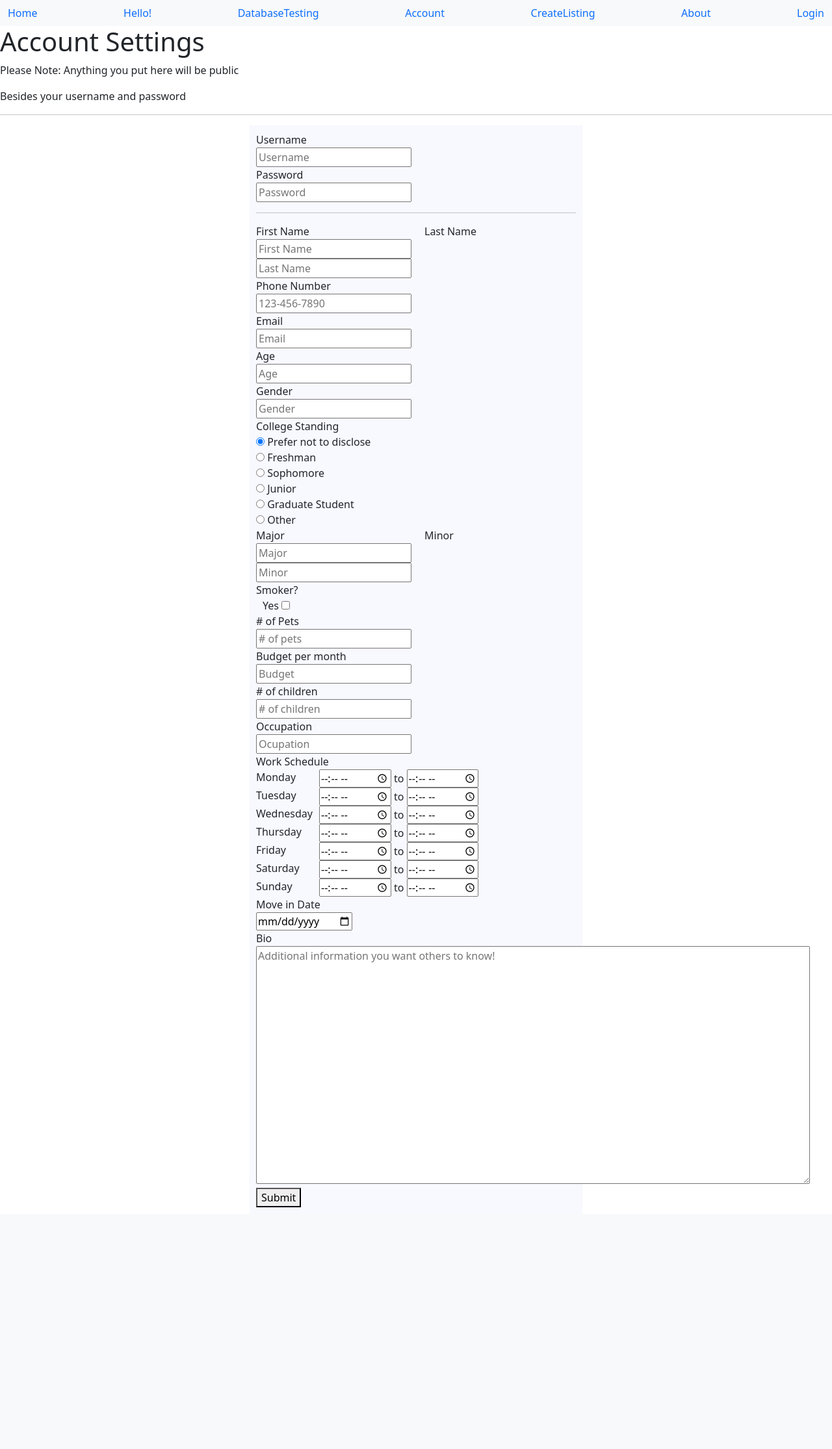
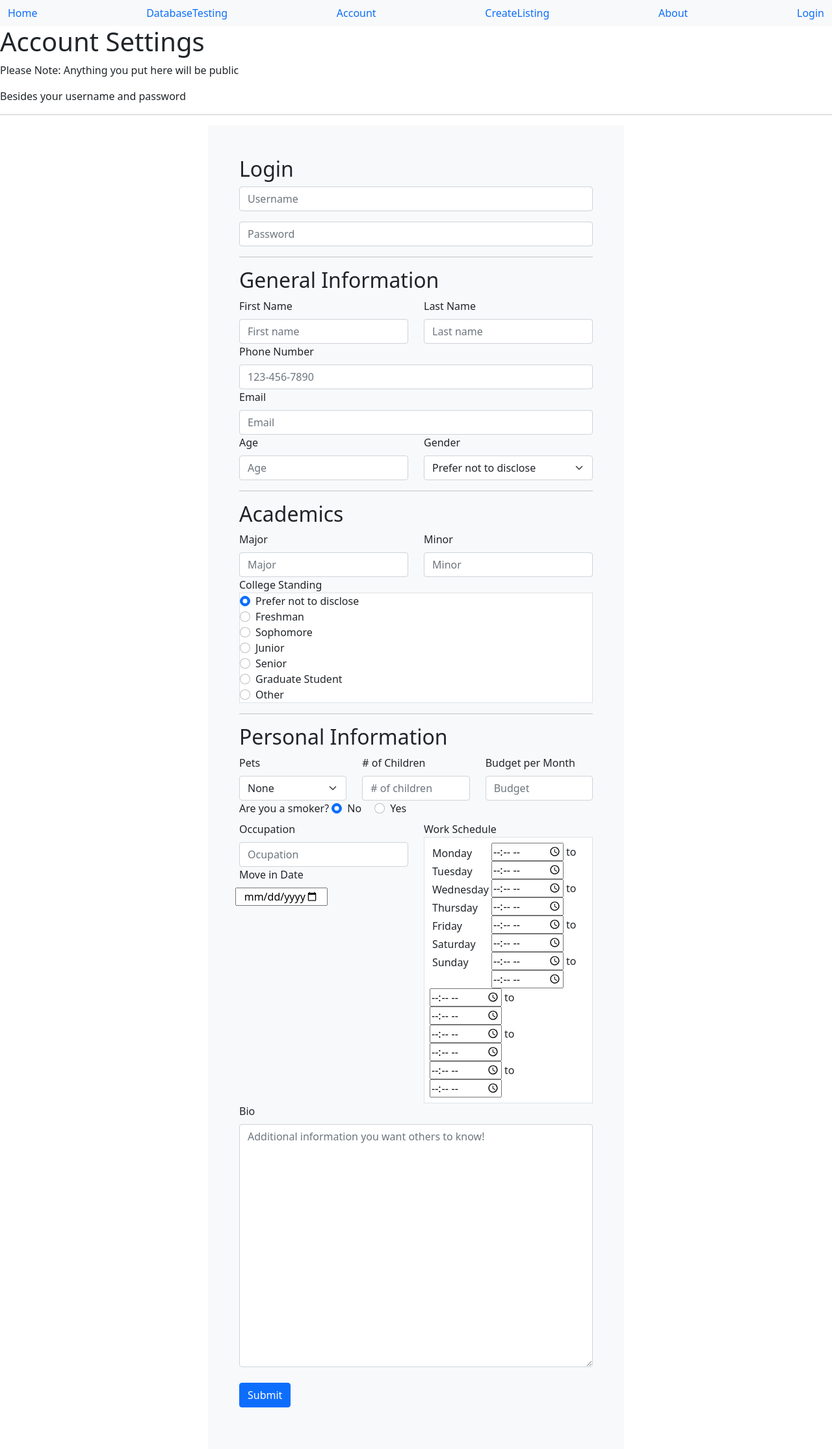
Before and after one commit to TheWaitlisters/Bronco-Mates, a Flask app: page /accountsettings in a window 1280 px wide. Shown: the whole page at 65% size. Before the commit the page ends 1858 px from the top, so only its background shows below. Run offline with Flask 2, Linux system fonts and the light colour scheme; some libraries are stand-ins or nearby versions.

Commit message:
Modernized forms; changed homepage layout; added listing unittests

```diff
--- a/src/main/python/app.py
+++ b/src/main/python/app.py
@@ -23,10 +23,6 @@ loginInfo = [{'username' : 'testusername', 'password' : 'testpassword'}]
 @app.route("/")
 def homePage():
     return render_template('index.html', account = accountDB, listing = listingDB)
-
-@app.route("/hello")
-def hello():
-    return render_template('hello.html')
 
 @app.route("/databasetest")
 def databaseTesting():
@@ -108,7 +104,6 @@ def createListing():
         address = request.form["address"]
         address2 = request.form["address2"]
         city = request.form["city"]
-        country = request.form["country"]
         state = request.form["state"]
         zip = request.form["zip"]
         beds = request.form["beds"]
@@ -119,12 +114,23 @@ def createListing():
 
         if not address:
             flash("Address required")
+        elif not city:
+            flash("City required")
+        elif state == "Choose..." or not state:
+            flash("State required")
+        elif not zip:
+            flash("ZIP code required")
+        elif not beds:
+            flash("Number of beds required")
+        elif not baths:
+            flash("Number of baths required")
+        elif not price:
+            flash("Price required")
         else:
             listingDB.append({
                 "address" : address,
                 "address2" : address2,
                 "city" : city,
-                "country" : country,
                 "state" : state,
                 "zip" : zip,
                 "beds" : beds,
@@ -141,15 +147,5 @@ def createListing():
 def favorites():
     return render_template("favorites.html")
 
-@app.route("/insertdocument")
-def insertdocument():
-    client = MongoClient()
-    db = client.bronco_mates
-    collection = db.students
-    record = {"student" : "Andy Munoz",
-              "major" : "Computer Science"}
-    post_id = collection.insert_one(record).inserted_id
-    return render_template('insertdocument.html', print(post_id))
-
 if __name__ == "__main__":
     app.run(debug=True)
--- /dev/null
+++ b/src/main/python/static/css/style.css
@@ -0,0 +1,31 @@
+.message {
+    padding: 10px;
+    margin: 5px;
+    background-color: #f3f3f3
+}
+nav a {
+    font-size: 1em;
+    margin-left: 0px;
+    text-decoration: none;
+}
+
+.alert {
+    padding: 20px;
+    margin: 5px;
+    color: #970020;
+    background-color: #ffd5de;
+}
+
+.center {
+      margin: auto;
+      width: 40%;
+      padding: 10px;
+      background-color:ghostwhite
+}
+
+.login {
+      margin: auto;
+      width: 30%;
+      padding: 10px;
+      background-color:ghostwhite
+}
--- a/src/main/python/templates/account_settings.html
+++ b/src/main/python/templates/account_settings.html
@@ -5,123 +5,142 @@
       <p>Please Note: Anything you put here will be public</p>
       <p>Besides your username and password</p>
       <hr>
-    <div class="center">
+      <div class="container-fluid bg-light w-50 p-5">
       <form method="post">
 
+      <div class="mb-3">
+            <h2>Login</h2>
             <!-- USERNAME IS FOR TESTING PURPOSES, EVENTUALLY TAKE THIS OUT-->
-        <label for="username">Username</label>
-        <br>
-        <input type="text" name="username" placeholder="Username" value="{{ request.form['username'] }}">
-        <br>
-
+                  <input type="username" class="form-control" name="username" placeholder="Username" value="{{ request.form['username'] }}">
+            </div>
             <!-- PASSWORD IS FOR TESTING PURPOSES, EVENTUALLY TAKE THIS OUT-->
-        <label for="password">Password</label>
-        <br>
-        <input type="text" name="password" placeholder="Password" value="{{ request.form['password'] }}">
-        <br>
+            <div class="mb-3">
+                  <input type="password" class="form-control" name="password" placeholder="Password" value="{{ request.form['password'] }}">
+            </div>
       <hr>
 
-        <div id="name">
-              <div style="margin-right:20px; float:left">
-                     <label for="firstName">First Name</label>
-                     <br>
-                            <input type="text" name="firstName" placeholder="First Name" value="{{ request.form['firstName'] }}">
-                     <br>
+      <div class="mb-3">
+            <h2>General Information</h2>
+            <div class="row">
+                  <div class="col">
+                        <label for="firstName" class="form-label">First Name</label>
+                        <input type="text" class="form-control" placeholder="First name" value="{{ request.form['firstName'] }}">
                   </div>
-              <div>
-                     <label for="lastName">Last Name</label>
-                     <br>
-                            <input type="text" name="lastName" placeholder="Last Name" value="{{ request.form['lastName'] }}">
-                     <br>
+                  <div class="col">
+                        <label for="lastName" class="form-label">Last Name</label>
+                        <input type="text" class="form-control" placeholder="Last name" value="{{ request.form['lastName'] }}">
                   </div>
             </div>
 
-        <label for="phoneNumber">Phone Number</label>
-        <br>
-        <input type="tel" name="phoneNumber" pattern="[0-9]{3}-[0-9]{3}-[0-9]{4}"
-              placeholder="123-456-7890" value="{{ request.form['phoneNumber'] }}">
-        <br>
 
+            <label for="phoneNumber" class="form-label">Phone Number</label>
+            <input type="tel" class="form-control" name="phoneNumber" placeholder="123-456-7890" value="{{ request.form['phoneNumber'] }}"
+                  pattern="[0-9]{3}-[0-9]{3}-[0-9]{4}" >
 
-        <label for="email">Email</label>
-        <br>
-        <input type="email" name="email" placeholder="Email" value="{{ request.form['email'] }}">
-        <br>
+            <label for="email" class="form-label">Email</label>
+            <input type="text" class="form-control" name="email" placeholder="Email" value="{{ request.form['email'] }}">
 
-        <!-- CHECK INPUT TO ENSURE IT IS AN INT -->
-        <label for="age">Age</label>
-        <br>
-        <input type="number" name="age" placeholder="Age" value="{{ request.form['age'] }}">
-        <br>
-
-        <!-- DROP DOWN BOX FOR GENDER -->
-        <label for="gender">Gender</label>
-        <br>
-        <input type="text" name="gender" placeholder="Gender" value="{{ request.form['gender'] }}">
-        <br>
-
-        <label for="standing">College Standing</label>
-        <br>
-              <input type="hidden" name="standing" value="Prefer not to disclose">
-              <input type="radio" id="default" name="standing" checked value="Prefer not to disclose">
-              <label for="default">Prefer not to disclose</label><br>
-              <input type="radio" id="freshman" name="standing" value="Freshman">
-              <label for="freshman">Freshman</label><br>
-              <input type="radio" id="sophomore" name="standing" value="Sophomore">
-              <label for="sophomore">Sophomore</label><br>
-              <input type="radio" id="junior" name="standing" value="Junior">
-              <label for="junior">Junior</label><br>
-              <input type="radio" id="grad" name="standing" value="Grad">
-              <label for="grad">Graduate Student</label><br>
-              <input type="radio" id="other" name="standing" value="Other">
-              <label for="other">Other</label>
-        <br>
-
-        <div id="major/minor">
-              <div style="margin-right:20px; float:left">
-                     <label for="major">Major</label>
-                     <br>
-                     <input type="text" name="major" placeholder="Major" value="{{ request.form['major'] }}">
-                     <br>
+            <div class="row">
+                  <div class="col">
+                        <label for="age" class="form-label">Age</label>
+                        <input type="number" class="form-control" name="age" placeholder="Age" value="{{ request.form['age'] }}">
                   </div>
-              <div>
-                     <label for="minor">Minor</label>
-                     <br>
-                     <input type="text" name="minor" placeholder="Minor" value="{{ request.form['minor'] }}">
-                     <br>
+                  <div class="col">
+                        <label for="gender" class="form-label">Gender</label>
+                        <select class="form-select" aria-label="Default Select" name="gender" value="{{ request.form['gender']}}">
+                              <option selected>Prefer not to disclose</option>
+                              <option value="Male">Male</option>
+                              <option value="Female">Female</option>
+                              <option value="Non-Binary">Non-Binary</option>
+                              <option value="Transgender">Transgender</option>
+                              <option value="Other">Other</option>
+                        </select>
+                        </div>
+                  </div>
+            <hr>
+            <h2>Academics</h2>
+            <div class="row">
+                  <div class="col">
+                        <label for="major" class="form-label">Major</label>
+                        <input type="text" class="form-control" name="major" placeholder="Major" value="{{ request.form['major'] }}">
+                  </div>
+                  <div class="col">
+                        <label for="minor" class="form-label">Minor</label>
+                        <input type="text" class="form-control" name="minor" placeholder="Minor" value="{{ request.form['minor'] }}">
                   </div>
             </div>
 
-        <label for="smoker">Smoker?</label>
-        <br>
-        <span style="margin-left:10px">Yes</span>
-        <input type="hidden" name="smoker" value=False>
-        <input type="checkbox" name="smoker" value=True>
+            <label for="standing" class="form-check-label">College Standing</label>
+            <div class="form-check bg-white border mb-3">
+                  <input type="hidden" name="standing" value="Prefer not to disclose">
+                  <input class="form-check-input" type="radio" id="default" name="standing" checked value="Perfer not to disclose">
+                  <label class="form-check-label" for="default">Prefer not to disclose</label> <br>
+                  <input class="form-check-input" type="radio" id="freshman" name="standing" value="Freshman">
+                  <label class="form-check-label" for="freshman">Freshman</label> <br>
+                  <input class="form-check-input" type="radio" id="sophomore" name="standing" value="Sophomore">
+                  <label class="form-check-label" for="sophomore">Sophomore</label> <br>
+                  <input class="form-check-input" type="radio" id="junior" name="standing" value="Junior">
+                  <label class="form-check-label" for="junior">Junior</label> <br>
+                  <input class="form-check-input" type="radio" id="senior" name="standing" value="Senior">
+                  <label class="form-check-label" for="senior">Senior</label> <br>
+                  <input class="form-check-input" type="radio" id="grad" name="standing" value="Grad">
+                  <label class="form-check-label" for="grad">Graduate Student</label> <br>
+                  <input class="form-check-input" type="radio" id="other" name="standing" value="Other">
+                  <label class="form-check-label" for="other">Other</label>
+            </div>
+            <hr>
+
+            <h2>Personal Information</h2>
+            <div class="row">
+                  <div class="col">
+                        <label for="pets" class="form-label">Pets</label>
+                        <select class="form-select" aria-label="Default Select" name="pets" value="{{ request.form['pets']}}">
+                              <option selected>None</option>
+                              <option value="Dog">Dog</option>
+                              <option value="Cat">Cat</option>
+                              <option value="Bird">Birds</option>
+                              <option value="Fish">Fish</option>
+                              <option value="Reptile">Reptile</option>
+                              <option value="Other">Other</option>
+                        </select>
+                  </div>
+                  <div class="col">
+                        <label class="form-label"># of Children</label>
+                        <input type="number" class="form-control"
+                              name="children" placeholder="# of children" value="{{ request.form['children'] }}">
+                  </div>
+                  <div class="col">
+                        <label class="form-label">Budget per Month</label>
+                        <input type="number" class="form-control"
+                              name="budget" placeholder="Budget" value="{{ request.form['budget'] }}">
+                  </div>
+            </div>
+
+            <label class="form-label">Are you a smoker?</label>
+            <div class="form-check-inline form-check">
+                  <label class="form-check-label" for="smoker">No</label>
+                  <input class="form-check-input" type="radio" name="smoker" checked value=False>
+            </div>
+            <div class="form-check-inline form-check">
+                  <label class="form-check-label" for="smoker">Yes</label>
+                  <input class="form-check-input" type="radio" name="smoker" value=True>
+            </div>
             <br>
 
-        <label for="pets"># of Pets</label>
-        <br>
-        <input type="number" name="pets" placeholder="# of pets" value="{{ request.form['pets'] }}">
-        <br>
-
-        <label for="budget">Budget per month</label>
-        <br>
-        <input type="number" name="budget" placeholder="Budget" value="{{ request.form['budget'] }}">
-        <br>
-
-        <label for="children"># of children</label>
-        <br>
-        <input type="number" name="children" placeholder="# of children" value="{{ request.form['children'] }}">
-        <br>
-
-        <label for="occupation">Occupation</label>
-        <br>
-        <input type="text" name="ocupation" placeholder="Ocupation" value="{{ request.form['ocupation'] }}">
-        <br>
-
+            <div class="row">
+                  <div class="col">
+                        <label for="occupation" class="form-label">Occupation</label>
+                        <input type="text" class="form-control" name="ocupation" placeholder="Ocupation" value="{{ request.form['ocupation'] }}">
+                        <div class="row">
+                              <label for="moveDate" class="form-label">Move in Date</label>
+                              <input type="date" class="w-50" name="moveDate" style="margin-left:2%" placeholder="Move in Date"
+                                    value="{{ request.form['moveDate'] }}">
+                        </div>
+                  </div>
+                  <div class="col">
                   <label for="schedule">Work Schedule</label>
-        <div id="workScheduleDays">
-                  <div style="margin-right:10px; float:left">
+                  <div class="bg-white border p-2">
+                              <div class="m-1" style="float:left">
                                     <label for="mSchedule" style="margin-bottom:4px">Monday</label> <br>
                                     <label for="tSchedule" style="margin-bottom:4px">Tuesday</label> <br>
                                     <label for="wSchedule" style="margin-bottom:4px">Wednesday</label> <br>
@@ -167,22 +186,15 @@
                                     <br>
                               </div>
                         </div>
+                  </div>
+            </div>
 
-        <label for="moveDate">Move in Date</label>
+            <label for="bio" class="form-label">Bio</label>
+            <textarea class="form-control" name="bio" placeholder="Additional information you want others to know!"
+                  rows="15">{{ request.form['bio'] }}</textarea>
+
             <br>
-        <input type="date" name="moveDate" placeholder="Move in Date" value="{{ request.form['moveDate'] }}">
-        <br>
-
-        <label for="bio">Bio</label>
-        <br>
-        <textarea name="bio"
-              placeholder="Additional information you want others to know!"
-              rows="15"
-              cols="90"
-              >{{ request.form['bio'] }}</textarea>
-        <br>
-
-        <button type="submit">Submit</button>
+            <button type="submit" class="btn btn-primary">Submit</button>
             </form>
        </div>
 {% endblock %}
--- a/src/main/python/templates/base.html
+++ b/src/main/python/templates/base.html
@@ -5,50 +5,13 @@
 
       <!-- Bootstrap CSS -->
       <link href="https://cdn.jsdelivr.net/npm/bootstrap@5.1.0/dist/css/bootstrap.min.css" rel="stylesheet" integrity="sha384-KyZXEAg3QhqLMpG8r+8fhAXLRk2vvoC2f3B09zVXn8CA5QIVfZOJ3BCsw2P0p/We" crossorigin="anonymous">
-
-    <title>{% block title %} {% endblock %} - FlaskApp</title>
-    <style>
-        .message {
-            padding: 10px;
-            margin: 5px;
-            background-color: #f3f3f3
-        }
-        nav a {
-            font-size: 1em;
-            margin-left: 0px;
-            text-decoration: none;
-        }
-
-        .alert {
-            padding: 20px;
-            margin: 5px;
-            color: #970020;
-            background-color: #ffd5de;
-        }
-
-       .center {
-              margin: auto;
-              width: 40%;
-              padding: 10px;
-              background-color:ghostwhite
-       }
-
-       .login {
-              margin: auto;
-              width: 30%;
-              padding: 10px;
-              background-color:ghostwhite
-       }
-
-</style>
-
-    </style>
+      <link rel="stylesheet" href="{{ url_for('static', filename='css/style.css') }}">
+    <title>{% block title %} {% endblock %}</title>
 </head>
 <body>
   <nav class="navbar navbar-expand-lg navbar-light bg-light">
     <div class="container-fluid">
       <a href="{{ url_for('homePage') }}">Home</a>
-      <a href="{{ url_for('hello') }}">Hello!</a>
       <a href="{{ url_for('databaseTesting') }}">DatabaseTesting</a>
       <a href="{{ url_for('accountSettings') }}">Account</a>
       <a href="{{ url_for('createListing') }}">CreateListing</a>
```
Also changed, not shown: build.py (+4 -6 lines), src/main/python/templates/index.html (+29 -22 lines), src/main/python/templates/listing_description.html (+53 -67 lines), src/main/python/templates/login.html (+7 -11 lines), src/unittest/python/flask_tests.py (+189 -7 lines). Lines whose indentation alone changed are shown as unchanged.
